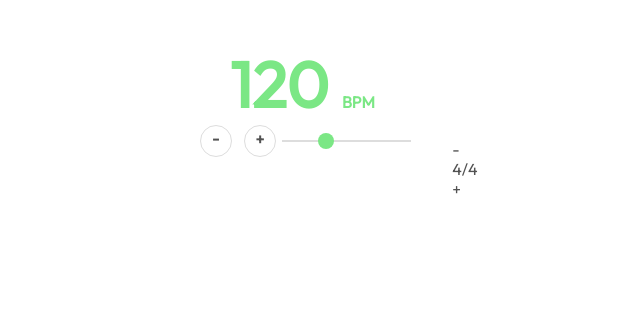
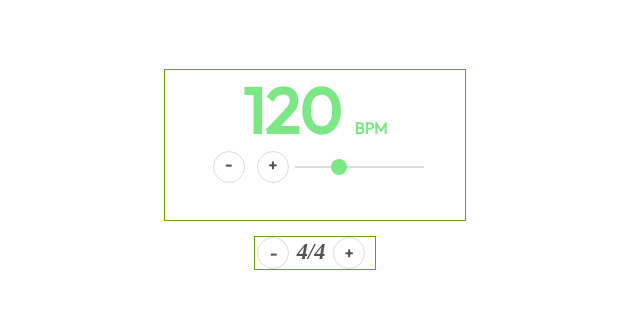
Before and after one commit to J1mschool/j1mschool.github.io, a plain HTML site: page index.html in a window 1280 px wide. Shown: the part 231-540 px from the top of the page, without its empty margins (325-965 px from the left). Drawn offline with Linux system fonts and the light colour scheme; a web font is replaced by a local one.

Commit message:
Add files via upload

```diff
--- a/styles.css
+++ b/styles.css
@@ -1,4 +1,5 @@
 @import url('https://fonts.googleapis.com/css2?family=Outfit&display=swap');
+@import url('https://fonts.googleapis.com/css2?family=Noto+Music&family=Outfit&display=swap');
 
 * {
 
@@ -15,7 +16,7 @@
 }
 
 body{
-    font-family: 'Outfit', ' sansserif';
+    font-family: 'Outfit', 'sansserif';
     color: #525252
 }
 
@@ -25,16 +26,18 @@ display:flex;
 justify-content: center;
 align-items: center;
 height: 100vh;
+flex-direction: column;
 
 }
 
 /*   CSS for Metronome Components  */
 
 .metronome{
+border: 1px solid #6b9f00;
 display: flex;
 flex-direction: column;
 width: 300px;
-height: 250px;
+height: 150px;
 
 }
 
@@ -90,9 +93,6 @@ input[type=range]::-webkit-slider-runnable-track{
 
 }
 
-
-
-
 .tempo-settings .tempo-btn{
     width: 30px;
     height: 30px;
@@ -119,3 +119,47 @@ input[type=range]::-webkit-slider-runnable-track{
 .tempo-settings .decrease-tempo{
     line-height: 25px;
        }
+
+.metre-settings{
+    margin-top: 15px;
+    justify-content: centre;
+    border: 1px solid #6b9f00;
+    display: flex;
+    flex-direction: row;
+    width:120px;
+    height: 50;
+    text-align: center;
+    line-height: 30px;
+    }
+
+
+.metre-btn{
+    width: 30px;
+    height: 30px;
+    border-radius: 50%;
+    border: 1px solid #ddd;
+    background:#fff;
+    text-align: center;
+    justify-items: center;
+    font-weight: bold;
+    margin-right: 2%;
+    margin-left: 2%;
+    user-select: none;
+    cursor: pointer;
+
+}
+
+.metre-settings .metre-btn:hover{
+    background:#e77b7b ;
+    color: #fff;
+   }
+
+.time-signature{
+margin-left: 5px;
+margin-right: 5px;
+
+font-family: 'Noto' , 'sansserif';
+font-size: 1.4em;
+font-weight: bold;
+font-style: italic;
+}
```
